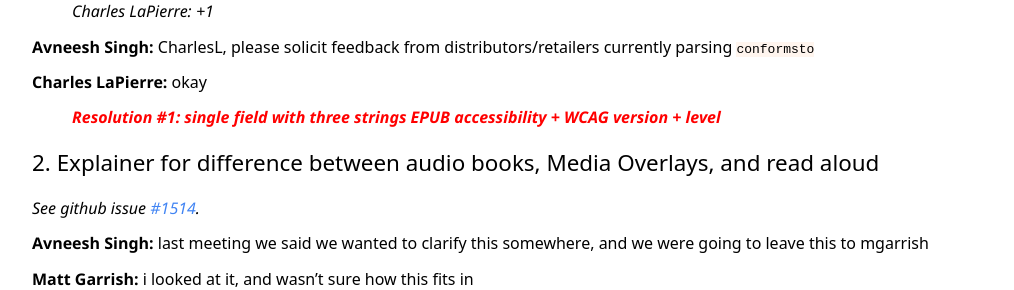
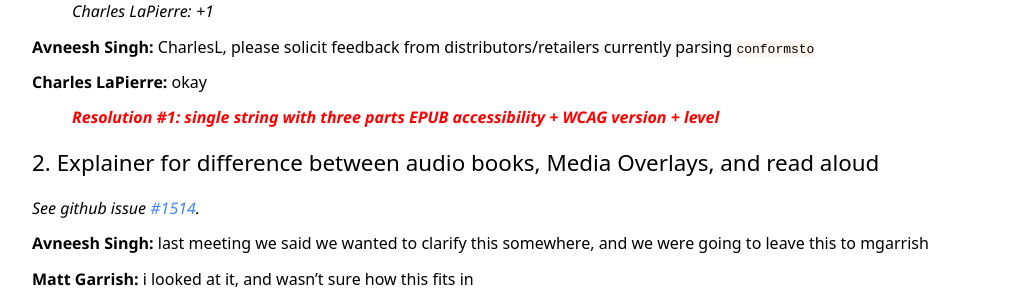
Before and after one commit to w3c/epub-wg, a Jekyll site: the page built from _minutes/2021-02-25-epub-a11y.md, in a window 1280 px wide and 900 px high, scrolled down 3925 px. Shown: the part 154-444 px from the top of the window, without its empty margins (256-1270 px from the left). Built offline with Jekyll 4.4.1, drawn with Linux system fonts in a browser that asks for light colours; some web fonts are replaced; some of the changed text lies outside the part shown.

Commit message:
Minor changes on a11y minutes

```diff
--- a/_minutes/2021-02-25-epub-a11y.md
+++ b/_minutes/2021-02-25-epub-a11y.md
@@ -332,7 +332,7 @@ _See github issue [#1455](https://github.com/w3c/epub-specs/issues/1455)._
 
 **Charles LaPierre:** okay
 
-> ***Resolution #1: single field with three strings EPUB accessibility + WCAG version + level***
+> ***Resolution #1: single string with three parts EPUB accessibility + WCAG version + level***
 {: #resolution1 .resolution}
 
 ### 2. Explainer for difference between audio books, Media Overlays, and read aloud
@@ -419,5 +419,5 @@ _See github issue [#1514](https://github.com/w3c/epub-specs/issues/1514)._
 ### 4. Resolutions
 {: #res}
 
-* [Resolution #1](#resolution1): single field with three strings EPUB accessibility + WCAG version + level
+* [Resolution #1](#resolution1): single string with three parts EPUB accessibility + WCAG version + level
 * [Resolution #2](#resolution2): delegate document for difference between Media Overlays, Audio books, read aloud etc to Publishing CG
--- a/assets/minute_processing.json
+++ b/assets/minute_processing.json
@@ -35,7 +35,7 @@
             "year": 2021,
             "date": "2021-02-25",
             "number": 1,
-            "text": "single field with three strings EPUB accessibility + WCAG version + level",
+            "text": "single string with three parts EPUB accessibility + WCAG version + level",
             "url": "https://www.w3.org/publishing/groups/epub-wg/Meetings/Minutes/2021-02-25-epub-a11y#resolution1",
             "call": "epub-a11y"
         },
```
